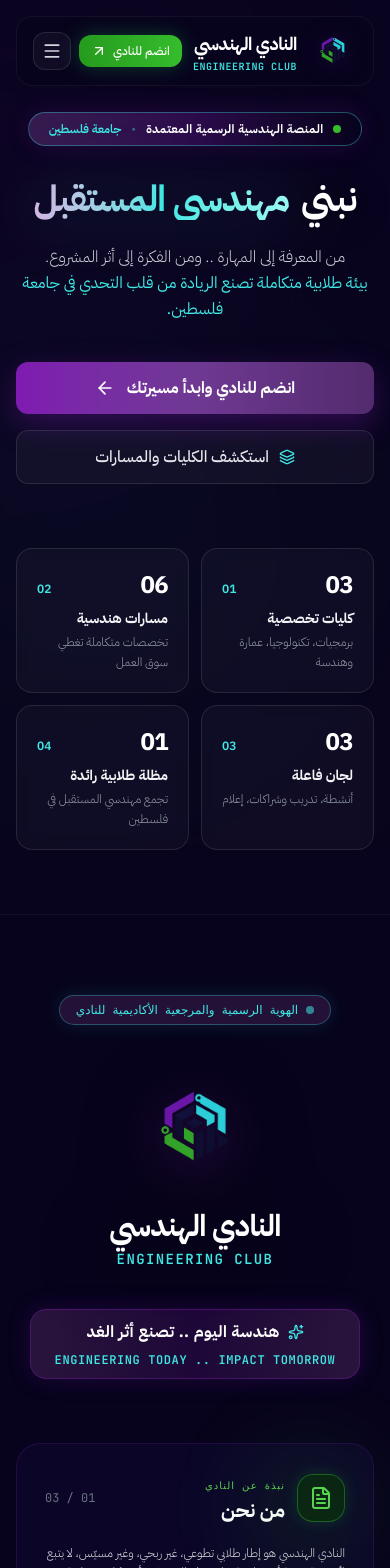
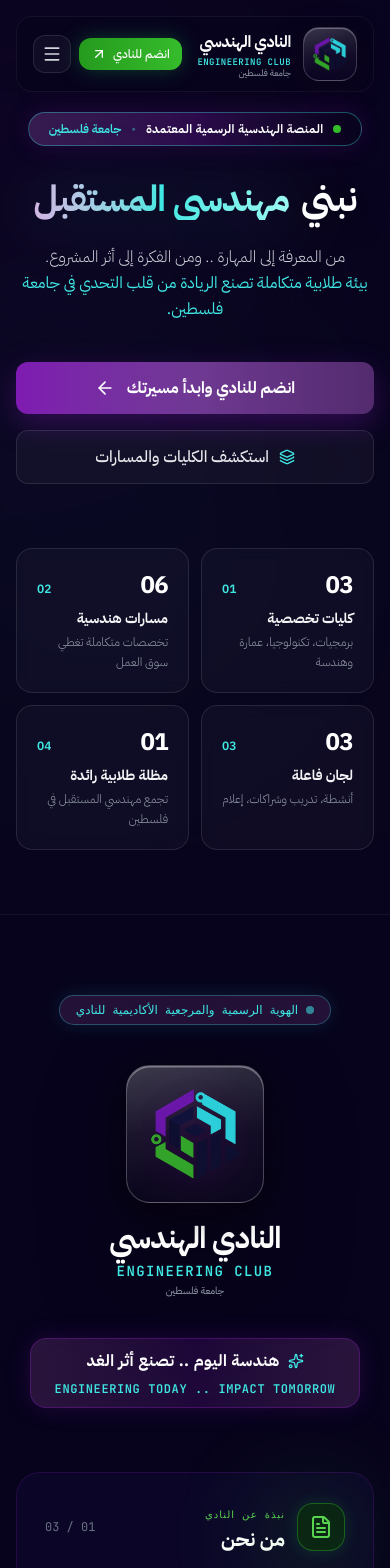
Before and after one commit to mohammedalnwerie/engineering-club, a React (Vite) app: page / in a window 390 px wide. Shown: the top 1568 px of the page. Built offline with nearby package versions, Linux system fonts and the light colour scheme; a web font is replaced by a local one.

Commit message:
Enhance logo visibility in dark mode with Glass Pod and Rim Light contrast effects

```diff
--- a/src/components/ClubLogo.tsx
+++ b/src/components/ClubLogo.tsx
@@ -6,6 +6,7 @@ interface ClubLogoProps {
   className?: string;
   size?: 'sm' | 'md' | 'lg' | 'xl';
   showSubtitle?: boolean;
+  withPod?: boolean;
 }
 
 export const ClubLogo: React.FC<ClubLogoProps> = ({
@@ -14,26 +15,49 @@ export const ClubLogo: React.FC<ClubLogoProps> = ({
   className = '',
   size = 'md',
   showSubtitle = true,
+  withPod = true,
 }) => {
   const sizeMap = {
-    sm: { img: 'h-9 sm:h-11', text: 'text-base sm:text-lg', sub: 'text-[9px] sm:text-[10px]' },
-    md: { img: 'h-12 sm:h-14', text: 'text-lg sm:text-xl', sub: 'text-[10px] sm:text-xs' },
-    lg: { img: 'h-20 sm:h-24', text: 'text-2xl sm:text-3xl', sub: 'text-xs sm:text-sm' },
-    xl: { img: 'h-32 sm:h-40', text: 'text-3xl sm:text-4xl', sub: 'text-sm sm:text-base' },
+    sm: { img: 'h-7 w-7 sm:h-8 sm:w-8', pod: 'p-1.5 rounded-xl', text: 'text-sm sm:text-base', sub: 'text-[8px] sm:text-[9px]' },
+    md: { img: 'h-9 w-9 sm:h-10 sm:w-10', pod: 'p-2 rounded-2xl', text: 'text-base sm:text-lg', sub: 'text-[9px] sm:text-[10px]' },
+    lg: { img: 'h-16 w-16 sm:h-20 sm:w-20', pod: 'p-3 rounded-2xl', text: 'text-2xl sm:text-3xl', sub: 'text-xs sm:text-sm' },
+    xl: { img: 'h-24 w-24 sm:h-32 sm:w-32', pod: 'p-5 rounded-3xl', text: 'text-3xl sm:text-4xl', sub: 'text-sm sm:text-base' },
   };
 
   const currentSize = sizeMap[size];
   const textColor = theme === 'light' ? 'text-gray-900' : 'text-white';
 
+  const renderEmblem = (customImgClass = '', customPodClass = '') => {
+    const emblemImg = (
+      <img
+        src="/brand/emblem.png"
+        alt="شعار النادي الهندسي"
+        className={`${customImgClass || currentSize.img} object-contain filter drop-shadow-[0_0_1.5px_rgba(255,255,255,0.75)] drop-shadow-[0_4px_12px_rgba(63,231,227,0.35)] drop-shadow-[0_8px_24px_rgba(127,26,178,0.3)] transition-all duration-300 group-hover:scale-105 select-none shrink-0 relative z-10`}
+      />
+    );
+
+    if (!withPod) {
+      return emblemImg;
+    }
+
+    return (
+      <div
+        className={`relative inline-flex items-center justify-center ${customPodClass || currentSize.pod} bg-gradient-to-b from-white/[0.14] via-white/[0.04] to-white/[0.01] border border-white/20 shadow-[0_4px_24px_rgba(0,0,0,0.5),inset_0_1px_0_rgba(255,255,255,0.3)] backdrop-blur-md transition-all duration-300 group-hover:border-[#3FE7E3]/60 group-hover:shadow-[0_0_25px_rgba(63,231,227,0.25)] shrink-0`}
+      >
+        <div className="absolute inset-0 rounded-[inherit] bg-gradient-to-br from-white/[0.08] via-transparent to-transparent pointer-events-none" />
+        {emblemImg}
+      </div>
+    );
+  };
+
   if (variant === 'full') {
     return (
-      <div className={`inline-flex flex-col items-center justify-center text-center select-none ${className}`}>
-        <img
-          src="/brand/emblem.png"
-          alt="شعار النادي الهندسي"
-          className={`${currentSize.img} w-auto object-contain drop-shadow-[0_10px_25px_rgba(127,26,178,0.35)] transition-transform duration-300 hover:scale-105`}
-        />
-        <div className="mt-3.5">
+      <div className={`inline-flex flex-col items-center justify-center text-center select-none group ${className}`}>
+        {renderEmblem(
+          currentSize.img,
+          'p-5 sm:p-6 rounded-3xl bg-gradient-to-b from-white/[0.16] via-[#381C4A]/40 to-white/[0.02] border border-white/25 shadow-[0_8px_35px_rgba(0,0,0,0.6),inset_0_1.5px_0_rgba(255,255,255,0.35)] backdrop-blur-md'
+        )}
+        <div className="mt-4">
           <span className={`block font-black ${currentSize.text} ${textColor} tracking-tight leading-tight`}>
             النادي الهندسي
           </span>
@@ -42,6 +66,9 @@ export const ClubLogo: React.FC<ClubLogoProps> = ({
               ENGINEERING CLUB
             </span>
           )}
+          <span className="block text-[10px] sm:text-xs text-gray-400 font-sans mt-0.5">
+            جامعة فلسطين
+          </span>
         </div>
       </div>
     );
@@ -49,36 +76,24 @@ export const ClubLogo: React.FC<ClubLogoProps> = ({
 
   if (variant === 'emblem') {
     return (
-      <div className={`inline-flex items-center justify-center shrink-0 select-none ${className}`}>
-        <img
-          src="/brand/emblem.png"
-          alt="شعار النادي الهندسي"
-          className={`${currentSize.img} w-auto object-contain transition-transform duration-300 hover:scale-105`}
-        />
+      <div className={`inline-flex items-center justify-center shrink-0 select-none group ${className}`}>
+        {renderEmblem()}
       </div>
     );
   }
 
   if (variant === 'icon') {
     return (
-      <div className={`inline-flex items-center justify-center shrink-0 select-none ${className}`}>
-        <img
-          src="/brand/app-icon.png"
-          alt="أيقونة النادي الهندسي"
-          className={`${currentSize.img} w-auto object-contain`}
-        />
+      <div className={`inline-flex items-center justify-center shrink-0 select-none group ${className}`}>
+        {renderEmblem()}
       </div>
     );
   }
 
   // Horizontal variant (default for navbar, headers, footers)
   return (
-    <div className={`inline-flex items-center gap-3 select-none text-right ${className}`}>
-      <img
-        src="/brand/emblem.png"
-        alt="شعار النادي الهندسي"
-        className={`${currentSize.img} w-auto object-contain transition-transform duration-300 group-hover:scale-105 shrink-0 drop-shadow-[0_2px_12px_rgba(127,26,178,0.25)]`}
-      />
+    <div className={`inline-flex items-center gap-3 select-none text-right group ${className}`}>
+      {renderEmblem()}
       <div className="flex flex-col leading-none">
         <span className={`font-black ${currentSize.text} ${textColor} tracking-tight`}>
           النادي الهندسي
@@ -88,6 +103,9 @@ export const ClubLogo: React.FC<ClubLogoProps> = ({
             ENGINEERING CLUB
           </span>
         )}
+        <span className="text-[9px] sm:text-[10px] text-gray-400 font-sans mt-0.5">
+          جامعة فلسطين
+        </span>
       </div>
     </div>
   );
--- a/src/components/CommitteeBadgeModal.tsx
+++ b/src/components/CommitteeBadgeModal.tsx
@@ -96,11 +96,13 @@ export const CommitteeBadgeModal: React.FC<CommitteeBadgeModalProps> = ({ isOpen
           {/* Top Header: Prominent Enlarged Emblem & Official Club Identity (No extra years or cadres) */}
           <div className="flex items-center justify-between pb-4 border-b border-white/15 mb-4">
             <div className="flex items-center gap-3">
-              <img
-                src="/brand/emblem.png"
-                alt="شعار النادي الهندسي"
-                className="h-12 w-12 sm:h-14 sm:w-14 object-contain drop-shadow-[0_4px_16px_rgba(127,26,178,0.4)] transition-transform hover:scale-105"
-              />
+              <div className="p-2 rounded-2xl bg-gradient-to-b from-white/[0.14] via-white/[0.04] to-white/[0.01] border border-white/20 shadow-[0_4px_20px_rgba(0,0,0,0.5),inset_0_1px_0_rgba(255,255,255,0.3)] backdrop-blur-md flex items-center justify-center shrink-0">
+                <img
+                  src="/brand/emblem.png"
+                  alt="شعار النادي الهندسي"
+                  className="h-10 w-10 sm:h-11 sm:w-11 object-contain filter drop-shadow-[0_0_1.5px_rgba(255,255,255,0.75)] drop-shadow-[0_4px_12px_rgba(63,231,227,0.35)] transition-transform hover:scale-105"
+                />
+              </div>
               <div>
                 <div className="text-sm sm:text-base font-black text-white font-sans tracking-wide">
                   النادي الهندسي
--- a/src/components/ExecutiveBadgeModal.tsx
+++ b/src/components/ExecutiveBadgeModal.tsx
@@ -56,11 +56,13 @@ export const ExecutiveBadgeModal: React.FC<ExecutiveBadgeModalProps> = ({ isOpen
           {/* Badge Top Header: Prominent Enlarged Logo */}
           <div className="flex items-center justify-between pb-4 border-b border-white/10 mb-5">
             <div className="flex items-center gap-3">
-              <img
-                src="/brand/emblem.png"
-                alt="شعار النادي الهندسي"
-                className="h-12 w-12 sm:h-14 sm:w-14 object-contain drop-shadow-[0_4px_16px_rgba(127,26,178,0.4)] transition-transform hover:scale-105"
-              />
+              <div className="p-2 rounded-2xl bg-gradient-to-b from-white/[0.14] via-white/[0.04] to-white/[0.01] border border-white/20 shadow-[0_4px_20px_rgba(0,0,0,0.5),inset_0_1px_0_rgba(255,255,255,0.3)] backdrop-blur-md flex items-center justify-center shrink-0">
+                <img
+                  src="/brand/emblem.png"
+                  alt="شعار النادي الهندسي"
+                  className="h-10 w-10 sm:h-11 sm:w-11 object-contain filter drop-shadow-[0_0_1.5px_rgba(255,255,255,0.75)] drop-shadow-[0_4px_12px_rgba(63,231,227,0.35)] transition-transform hover:scale-105"
+                />
+              </div>
               <div>
                 <div className="text-sm sm:text-base font-black text-white font-sans tracking-wide">
                   النادي الهندسي
--- a/src/components/LeadershipSection.tsx
+++ b/src/components/LeadershipSection.tsx
@@ -102,11 +102,13 @@ export const LeadershipSection: React.FC = () => {
                   {/* Card Header: Prominent Club Logo & University Identity */}
                   <div className="flex items-center justify-between pb-4 mb-5 border-b border-white/10">
                     <div className="flex items-center gap-3">
-                      <img
-                        src="/brand/emblem.png"
-                        alt="شعار النادي الهندسي"
-                        className="w-12 h-12 object-contain drop-shadow-[0_4px_14px_rgba(127,26,178,0.35)] transition-transform group-hover:scale-105"
-                      />
+                      <div className="p-1.5 sm:p-2 rounded-2xl bg-gradient-to-b from-white/[0.14] via-white/[0.04] to-white/[0.01] border border-white/20 shadow-[0_4px_20px_rgba(0,0,0,0.5),inset_0_1px_0_rgba(255,255,255,0.3)] backdrop-blur-md flex items-center justify-center shrink-0">
+                        <img
+                          src="/brand/emblem.png"
+                          alt="شعار النادي الهندسي"
+                          className="w-9 h-9 sm:w-10 sm:h-10 object-contain filter drop-shadow-[0_0_1.5px_rgba(255,255,255,0.75)] drop-shadow-[0_4px_12px_rgba(63,231,227,0.35)] transition-transform group-hover:scale-105"
+                        />
+                      </div>
                       <div>
                         <div className="text-sm font-black text-white tracking-wide leading-tight">
                           النادي الهندسي
--- a/src/components/MembershipVerifyModal.tsx
+++ b/src/components/MembershipVerifyModal.tsx
@@ -171,11 +171,13 @@ export const MembershipVerifyModal: React.FC<MembershipVerifyModalProps> = ({
                     {/* Header with Prominent Enlarged Logo */}
                     <div className="flex items-center justify-between pb-3.5 border-b border-white/10 mb-4">
                       <div className="flex items-center gap-3">
-                        <img
-                          src="/brand/emblem.png"
-                          alt="شعار النادي الهندسي"
-                          className="h-12 w-12 sm:h-14 sm:w-14 object-contain drop-shadow-[0_4px_16px_rgba(127,26,178,0.4)]"
-                        />
+                        <div className="p-2 rounded-2xl bg-gradient-to-b from-white/[0.14] via-white/[0.04] to-white/[0.01] border border-white/20 shadow-[0_4px_20px_rgba(0,0,0,0.5),inset_0_1px_0_rgba(255,255,255,0.3)] backdrop-blur-md flex items-center justify-center shrink-0">
+                          <img
+                            src="/brand/emblem.png"
+                            alt="شعار النادي الهندسي"
+                            className="h-10 w-10 sm:h-11 sm:w-11 object-contain filter drop-shadow-[0_0_1.5px_rgba(255,255,255,0.75)] drop-shadow-[0_4px_12px_rgba(63,231,227,0.35)]"
+                          />
+                        </div>
                         <div>
                           <div className="text-sm sm:text-base font-black text-white font-sans tracking-wide">
                             النادي الهندسي
```
Also changed, not shown: public/brand/app-icon.png, public/brand/emblem.png.
